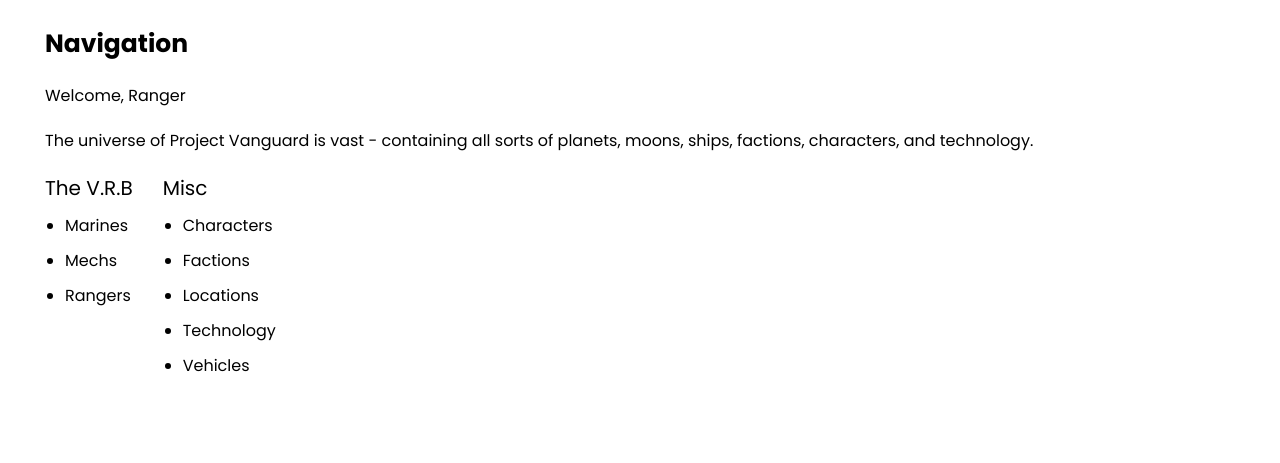
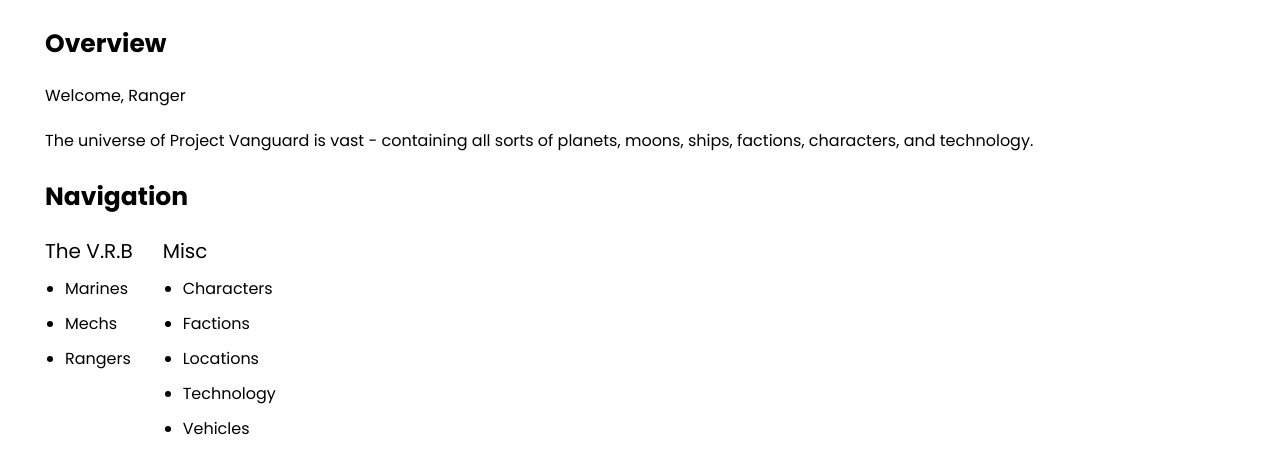
Before and after one commit to r0nyyn/Project-Vanguard-Website, a plain HTML site: page lore.html in a window 1280 px wide. Shown: the part 337-800 px from the top of the page. Drawn offline with Linux system fonts and the light colour scheme.

Commit message:
updated headers

```diff
--- a/lore.html
+++ b/lore.html
@@ -49,10 +49,12 @@
     <div class="content">
       <div class="title movement">Lore & Gameplay</div>
 
-         <div class="subheading movement-subheading">Navigation</div>
+         <div class="subheading movement-subheading">Overview</div>
          <p>Welcome, Ranger</p>
          <p>The universe of Project Vanguard is vast - containing all sorts of planets, moons, ships, factions, characters, and technology.</p>
 
+
+        <div class="subheading movement-subheading">Navigation</div>
         <div class="ListStyle">
          <ul>
             <li style="margin-left:0px;"><p style="font-size:20px;padding-top:0;padding-bottom: 10px;">The V.R.B</p><ul>
```
